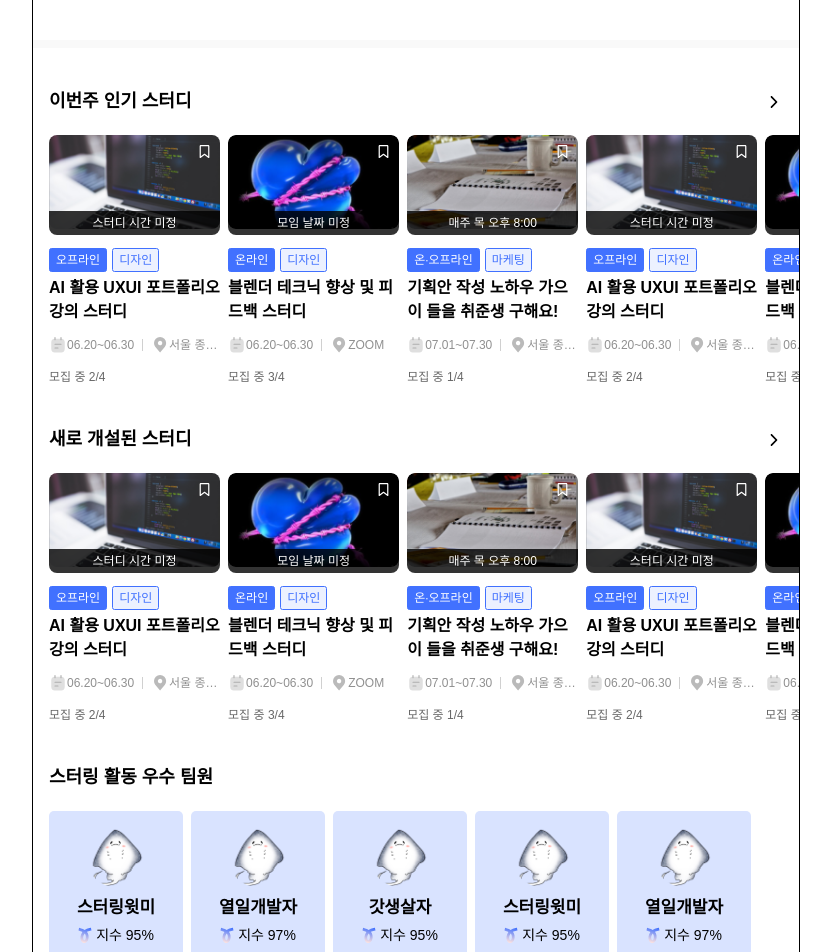
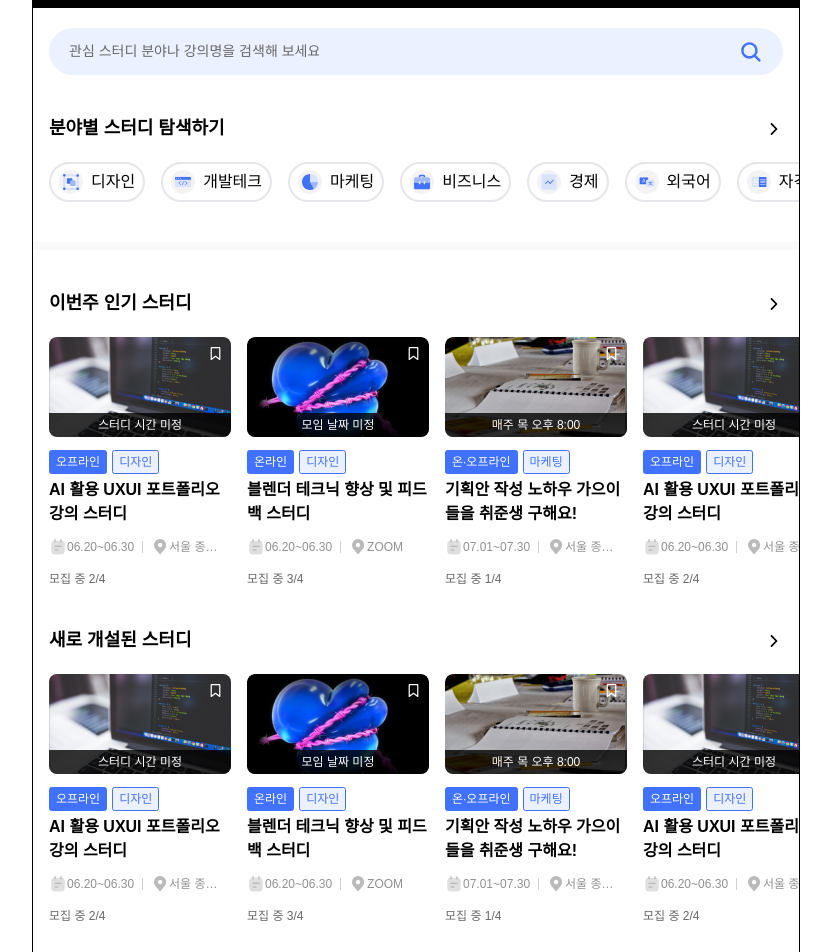
Before and after one commit to Woongjin-Udemy-Pixe11/sturing, a Next.js app: page / in a window 1280 px wide. Shown: the part 540-1492 px from the top of the page, without its empty margins (224-1055 px from the left). Built offline with nearby package versions, Linux system fonts and the light colour scheme; a web font is replaced by a local one.

Commit message:
[design] 레이아웃 처리 이후 사이즈, 여백 처리 완료

```diff
--- a/src/components/common/ScrollableContainer.tsx
+++ b/src/components/common/ScrollableContainer.tsx
@@ -5,7 +5,7 @@ type TScrollableContainer = {
 export default function ScrollableContainer(props: TScrollableContainer) {
   const { children } = props;
   return (
-    <ul className="w-full overflow-y-auto flex gap-[0.8rem] px-[1.6rem] mb-[4rem]">
+    <ul className="w-full overflow-y-auto flex gap-[1.6rem]  px-[1.6rem] mb-[4rem]">
       {children}
     </ul>
   );
--- a/src/components/common/StudyCardList.tsx
+++ b/src/components/common/StudyCardList.tsx
@@ -6,9 +6,10 @@ export default function StudyCardList() {
   return (
     <ScrollableContainer>
       {dummyCardList &&
-        dummyCardList.map((card) => (
-          <li key={card.studyName}>
+        dummyCardList.map((card, index) => (
+          <li key={index}>
             <Card
+              width="182"
               studyImage={card.studyImage}
               studyMeetings={card.studyMettings}
               studyTypeisBlue={card.studyTypeisBlue}
--- a/src/components/main/Banner.tsx
+++ b/src/components/main/Banner.tsx
@@ -1,7 +1,8 @@
 export default function Banner() {
   return (
-    <figure>
+    <figure className="w-full">
       <img
+        className="w-full"
         src="/images/main-banner.png"
         alt="스터디 출석률 100% 달성하면 혜택을 받을 수 있는 이벤트 배너 이미지"
       />
--- a/src/components/main/SearchLabelList.tsx
+++ b/src/components/main/SearchLabelList.tsx
@@ -1,3 +1,4 @@
+import Link from 'next/link';
 import ScrollableContainer from '../common/ScrollableContainer';
 import { searchLabelList } from '@/constant/searchLabelList';
 
@@ -6,8 +7,9 @@ export default function SearchLabelList() {
     <ScrollableContainer>
       {searchLabelList &&
         searchLabelList.map((label) => (
-          <li
-            key={label.title}
+          <li key={label.title}>
+            <Link
+              href={`/search/result?keyword=${label.title}`}
               className="flex gap-[0.8rem] px-[0.8rem] py-[0.6rem] rounded-[2.5rem] border-2 cursor-pointer"
             >
               <figure className="w-[2.4rem] h-[2.4rem] bg-gray-200 rounded-[50%] flex items-center  justify-center">
@@ -21,6 +23,7 @@ export default function SearchLabelList() {
                 </figcaption>
               </figure>
               <span className="whitespace-nowrap">{label.title}</span>
+            </Link>
           </li>
         ))}
     </ScrollableContainer>
--- a/src/components/main/UserCard.tsx
+++ b/src/components/main/UserCard.tsx
@@ -1,3 +1,4 @@
+import Link from 'next/link';
 import MainLabel from './MainLabel';
 
 type TUserCardProps = {
@@ -22,7 +23,8 @@ export default function UserCard(props: TUserCardProps) {
   } = props;
 
   return (
-    <div className="w-[13.4rem] flex flex-col gap-[.8rem]">
+    // TODO: '남'이 보는 마이 페이지 링크 자체 or 여기서 조합해야 함
+    <Link href={`my-page`} className="w-[13.4rem] flex flex-col gap-[.8rem]">
       <div className="w-full bg-main-200 rounded-[.5rem] p-[1.6rem] flex justify-center items-center flex-col">
         <img
           src={userImage}
@@ -51,6 +53,6 @@ export default function UserCard(props: TUserCardProps) {
           <MainLabel content={studyMoodContent} />
         </li>
       </ul>
-    </div>
+    </Link>
   );
 }
```
Lines whose indentation alone changed are shown as unchanged.
